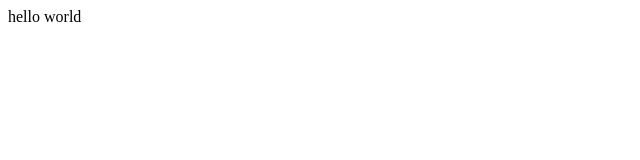
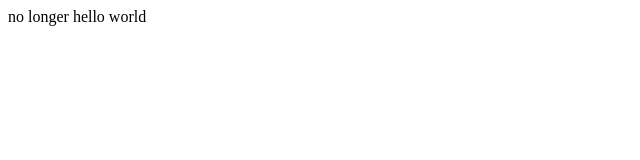
Before and after one commit to vmathur/mhacks3, a website: page web/index.html in a window 1280 px wide. Shown: the full height of the page, 0-640 px from the left. Drawn offline with Linux system fonts and the light colour scheme.

Commit message:
just screwing around

```diff
--- a/web/index.html
+++ b/web/index.html
@@ -6,6 +6,6 @@
 	</head>
 
 	<body>
-		hello world
+		no longer hello world
 	</body>
 </html>
```
